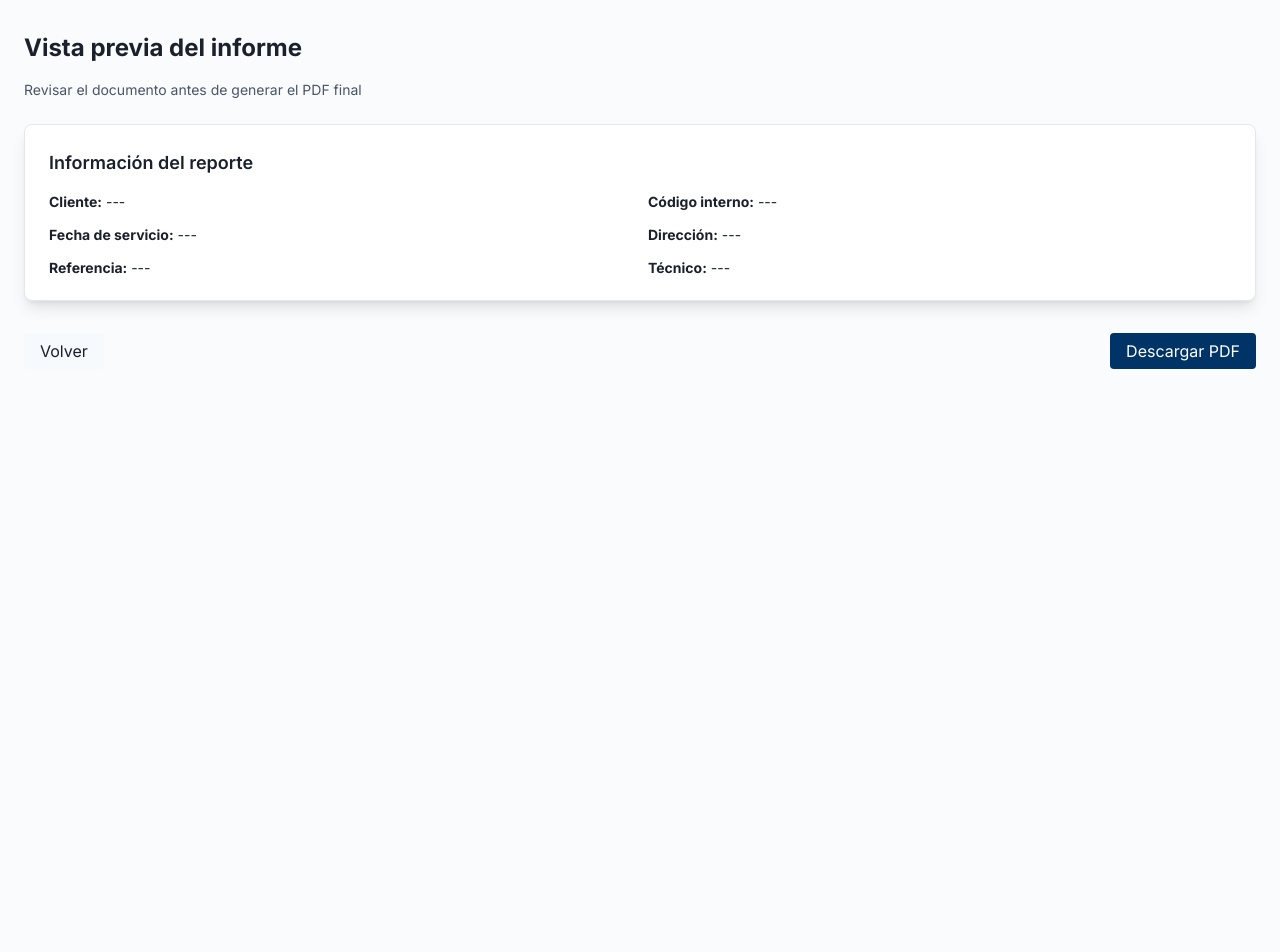
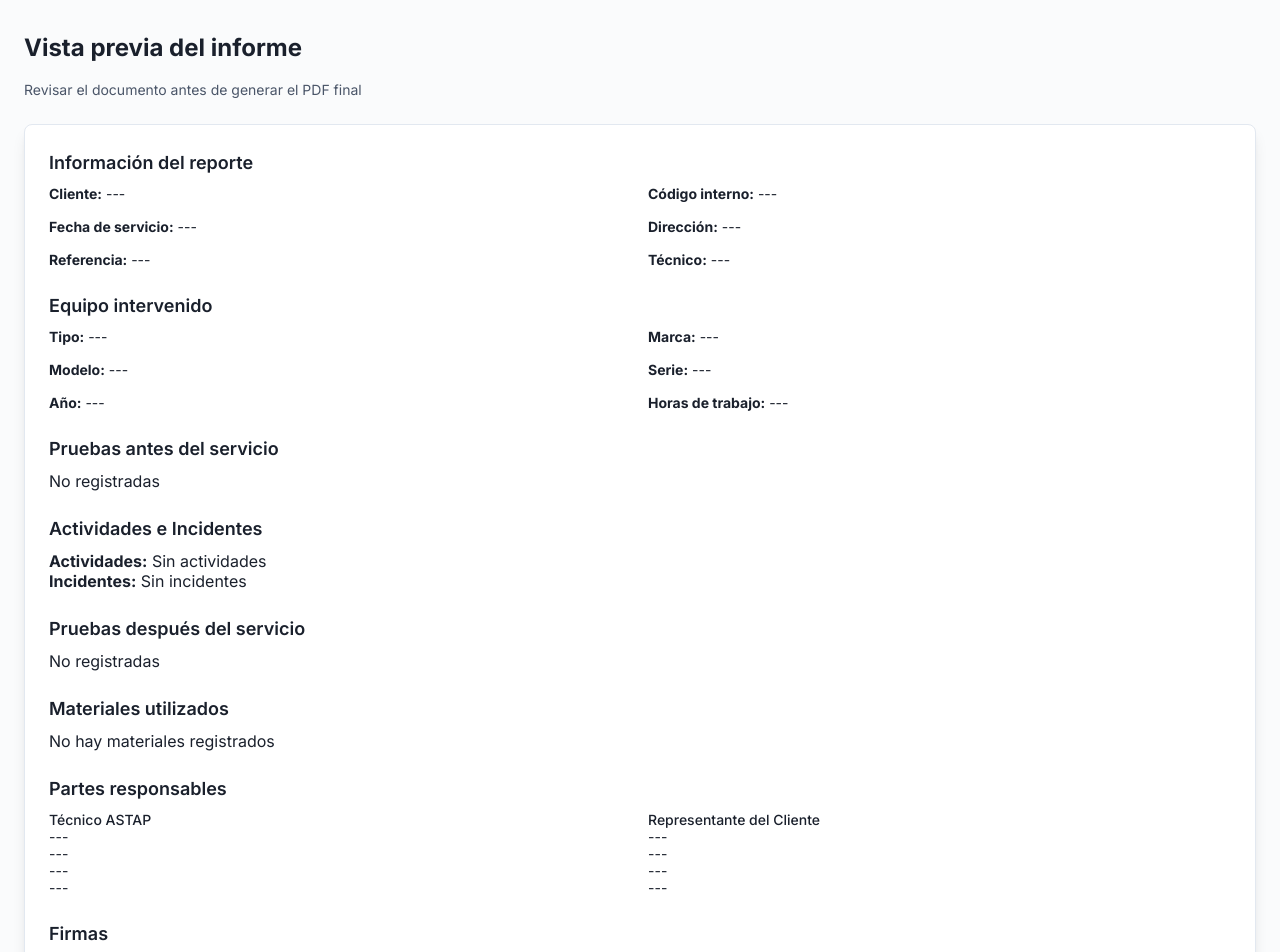
Before and after one commit to Djjasline/prueba-completa, a React (Vite) app: page /pdf-report-preview in a window 1280 px wide. Shown: the top 952 px of the page. Before the commit the page ends 800 px from the top, so only its background shows below. Built offline with nearby package versions, Linux system fonts and the light colour scheme.

Commit message:
Update index.jsx

```diff
--- a/src/pages/pdf-report-preview/index.jsx
+++ b/src/pages/pdf-report-preview/index.jsx
@@ -24,7 +24,6 @@ const PDFReportPreview = () => {
     const pdf = new jsPDF("p", "mm", "a4");
 
     const pageWidth = 210;
-    const pageHeight = 297;
 
     // 🔹 Encabezado corporativo
     const headerImg = new Image();
@@ -49,10 +48,11 @@ const PDFReportPreview = () => {
       {/* Contenedor de vista previa */}
       <div
         ref={captureRef}
-        className="bg-white shadow-lg rounded-lg p-6 border border-border"
+        className="bg-white shadow-lg rounded-lg p-6 border border-border space-y-6"
       >
-        <h2 className="text-lg font-semibold mb-4">Información del reporte</h2>
-
+        {/* Información General */}
+        <section>
+          <h2 className="text-lg font-semibold mb-2">Información del reporte</h2>
           <div className="grid grid-cols-2 gap-4 text-sm">
             <p><strong>Cliente:</strong> {report?.generalInfo?.client || "---"}</p>
             <p><strong>Código interno:</strong> {report?.generalInfo?.internalCode || "---"}</p>
@@ -61,6 +61,120 @@ const PDFReportPreview = () => {
             <p><strong>Referencia:</strong> {report?.generalInfo?.reference || "---"}</p>
             <p><strong>Técnico:</strong> {report?.generalInfo?.technicalPersonnel || "---"}</p>
           </div>
+        </section>
+
+        {/* Equipo */}
+        <section>
+          <h2 className="text-lg font-semibold mb-2">Equipo intervenido</h2>
+          <div className="grid grid-cols-2 gap-4 text-sm">
+            <p><strong>Tipo:</strong> {report?.equipmentDetails?.type || "---"}</p>
+            <p><strong>Marca:</strong> {report?.equipmentDetails?.brand || "---"}</p>
+            <p><strong>Modelo:</strong> {report?.equipmentDetails?.model || "---"}</p>
+            <p><strong>Serie:</strong> {report?.equipmentDetails?.serialNumber || "---"}</p>
+            <p><strong>Año:</strong> {report?.equipmentDetails?.year || "---"}</p>
+            <p><strong>Horas de trabajo:</strong> {report?.equipmentDetails?.workHours || "---"}</p>
+          </div>
+        </section>
+
+        {/* Pruebas antes */}
+        <section>
+          <h2 className="text-lg font-semibold mb-2">Pruebas antes del servicio</h2>
+          {report?.beforeTesting?.length > 0 ? (
+            <ul className="list-disc pl-6 text-sm">
+              {report.beforeTesting.map((test, i) => (
+                <li key={i}>
+                  {test.parameter}: esperado {test.expectedValue}, medido {test.actualValue}
+                </li>
+              ))}
+            </ul>
+          ) : <p>No registradas</p>}
+        </section>
+
+        {/* Actividades e incidentes */}
+        <section>
+          <h2 className="text-lg font-semibold mb-2">Actividades e Incidentes</h2>
+          <p><strong>Actividades:</strong> {report?.activitiesIncidents?.activitiesDescription || "Sin actividades"}</p>
+          <p><strong>Incidentes:</strong> {report?.activitiesIncidents?.incidentsDescription || "Sin incidentes"}</p>
+        </section>
+
+        {/* Pruebas después */}
+        <section>
+          <h2 className="text-lg font-semibold mb-2">Pruebas después del servicio</h2>
+          {report?.afterTesting?.length > 0 ? (
+            <ul className="list-disc pl-6 text-sm">
+              {report.afterTesting.map((test, i) => (
+                <li key={i}>
+                  {test.parameter}: esperado {test.expectedValue}, medido {test.actualValue}
+                </li>
+              ))}
+            </ul>
+          ) : <p>No registradas</p>}
+        </section>
+
+        {/* Materiales */}
+        <section>
+          <h2 className="text-lg font-semibold mb-2">Materiales utilizados</h2>
+          {report?.materialsUsage?.length > 0 ? (
+            <table className="w-full text-sm border">
+              <thead className="bg-muted">
+                <tr>
+                  <th className="border px-2 py-1">Cantidad</th>
+                  <th className="border px-2 py-1">Material</th>
+                  <th className="border px-2 py-1">Código</th>
+                </tr>
+              </thead>
+              <tbody>
+                {report.materialsUsage.map((m, i) => (
+                  <tr key={i}>
+                    <td className="border px-2 py-1">{m.quantity}</td>
+                    <td className="border px-2 py-1">{m.materialName}</td>
+                    <td className="border px-2 py-1">{m.materialCode}</td>
+                  </tr>
+                ))}
+              </tbody>
+            </table>
+          ) : <p>No hay materiales registrados</p>}
+        </section>
+
+        {/* Responsables */}
+        <section>
+          <h2 className="text-lg font-semibold mb-2">Partes responsables</h2>
+          <div className="grid grid-cols-2 gap-4 text-sm">
+            <div>
+              <h3 className="font-medium">Técnico ASTAP</h3>
+              <p>{report?.responsibleParties?.astap?.name || "---"}</p>
+              <p>{report?.responsibleParties?.astap?.position || "---"}</p>
+              <p>{report?.responsibleParties?.astap?.phone || "---"}</p>
+              <p>{report?.responsibleParties?.astap?.email || "---"}</p>
+            </div>
+            <div>
+              <h3 className="font-medium">Representante del Cliente</h3>
+              <p>{report?.responsibleParties?.client?.name || "---"}</p>
+              <p>{report?.responsibleParties?.client?.position || "---"}</p>
+              <p>{report?.responsibleParties?.client?.phone || "---"}</p>
+              <p>{report?.responsibleParties?.client?.email || "---"}</p>
+            </div>
+          </div>
+        </section>
+
+        {/* Firmas */}
+        <section>
+          <h2 className="text-lg font-semibold mb-2">Firmas</h2>
+          <div className="flex gap-12">
+            {report?.digitalSignatures?.astap && (
+              <div>
+                <p className="text-sm font-medium">Firma ASTAP</p>
+                <img src={report.digitalSignatures.astap} alt="Firma ASTAP" className="h-20" />
+              </div>
+            )}
+            {report?.digitalSignatures?.client && (
+              <div>
+                <p className="text-sm font-medium">Firma Cliente</p>
+                <img src={report.digitalSignatures.client} alt="Firma Cliente" className="h-20" />
+              </div>
+            )}
+          </div>
+        </section>
       </div>
 
       {/* Botones de acción */}
```
Lines whose indentation alone changed are shown as unchanged.
